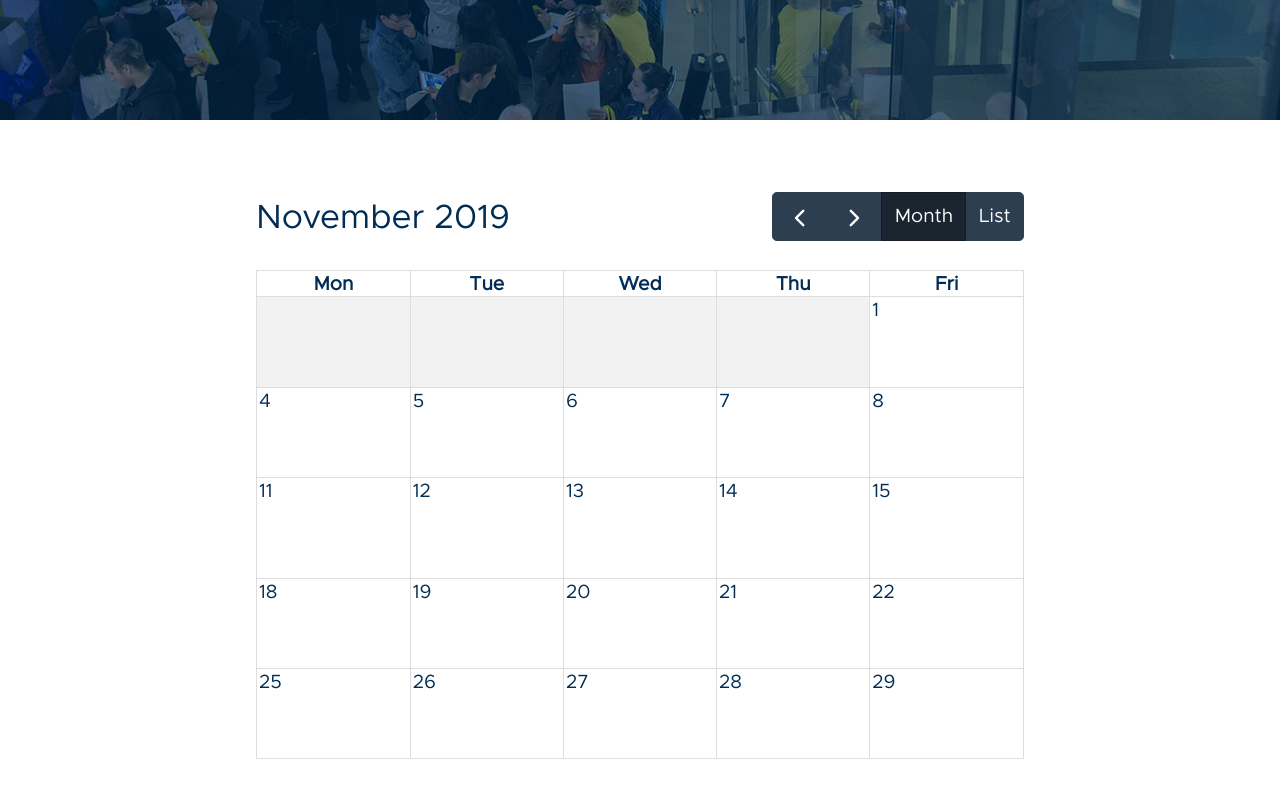
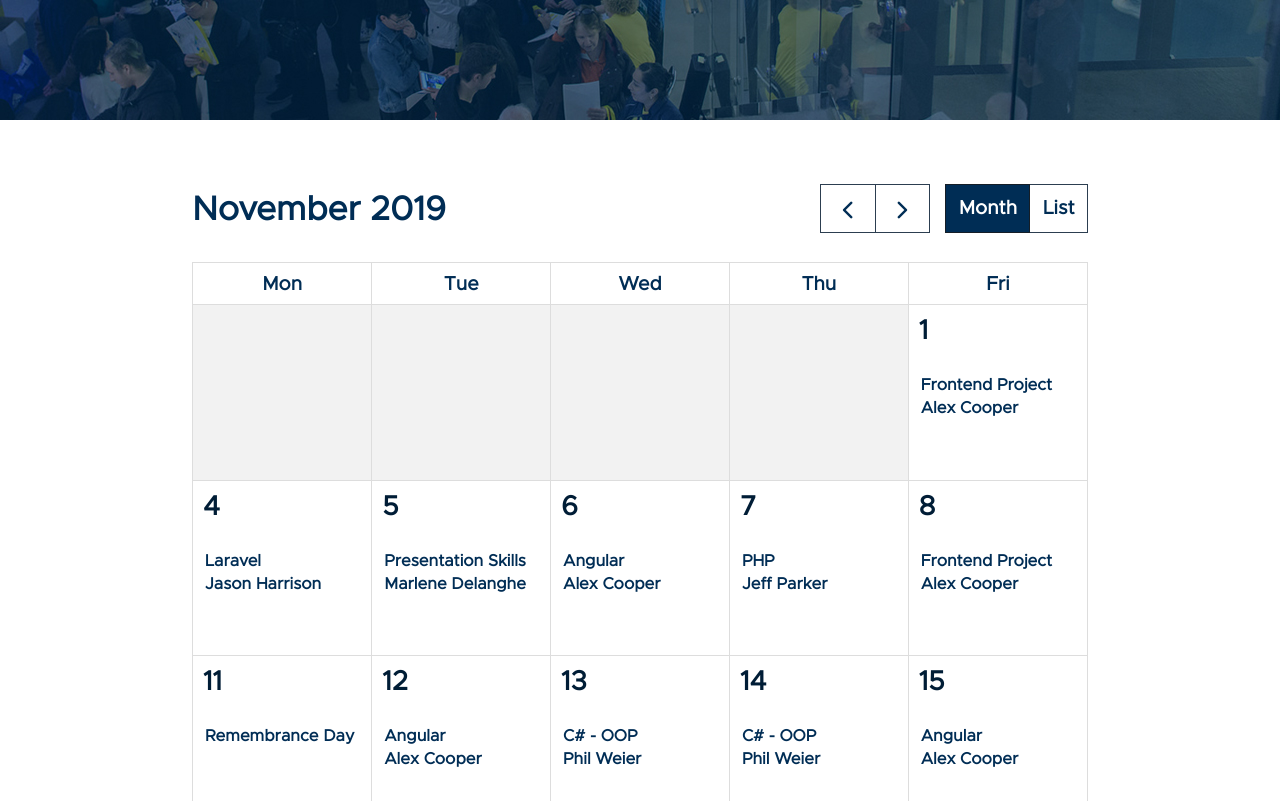
Before and after one commit to zhaleh-sojoodi/FrontEnd-project, a plain HTML site: page schedule.html in a window 1280 px wide. Shown: the part 520-1321 px from the top of the page. Drawn offline with nearby package versions, Linux system fonts and the light colour scheme; files that its build step writes are made by us from their sources.

Commit message:
Styling for FullCalendar

```diff
--- a/scss/_schedule.scss
+++ b/scss/_schedule.scss
@@ -1,11 +1,95 @@
-.calendar {
-    max-width: 100%;
+.calendar-container {
+    @include lg {
+        padding: 4rem 5vw;
+    }
 
-    .row {
-        justify-content: center;
+    @include xl {
+        padding: 4rem 15vw;
+    }
 
-        div {
-            border: 1px solid black;
-        }
+    @include xxl {
+        padding: 4rem 17vw;
     }
 }
+
+// Month Title
+.fc-left h2 {
+    font-weight: 600;
+}
+
+// Weekday Name Headings
+.fc th {
+    padding: 0.5rem 1rem;
+}
+
+
+// Day Number Container
+td .fc-day-top {
+    padding: 0.5rem;
+}
+
+// Day Number
+.fc-day-number {
+    font-size: 1.5rem;
+    font-weight: 600;
+    color: $dark-text-color;
+
+    @include lg {
+        font-size: 1.6rem;
+    }
+
+    @include xl {
+        font-size: 1.7rem;
+    }
+}
+
+// Event Content Container
+.fc-content {
+    padding: 1rem 0.5rem 1.5rem 0.5rem;
+    font-weight: 600;
+    color: $body-text-color;
+    cursor: default;
+}
+
+// Header Buttons
+.fc-button {
+    font-weight: 600;
+    background-color: transparent;
+    color: $body-text-color;
+    border-radius: 0%;
+    transition: all 0.3s ease-in-out;
+
+    &:hover {
+        background-color: $body-text-color;
+        border: 1px solid $body-text-color;
+    }
+}
+
+// Header Buttons Active State
+.fc-button-primary:not(:disabled):active,
+.fc-button-primary:not(:disabled).fc-button-active {
+    background-color: $body-text-color;
+}
+
+// Month View Grid Cells
+.fc-dayGrid-view .fc-body .fc-row {
+    min-height: 150px;
+
+    @include xl {
+        min-height: 175px;
+    }
+}
+
+// List View Event Titles
+.fc-list-item-title {
+    font-weight: 600;
+    padding: 1rem 0;
+}
+
+.fc-list-table td {
+    padding: 1.1rem;
+}
+
+.fc-next-button {
+    margin-right: 1rem;
+}
```
